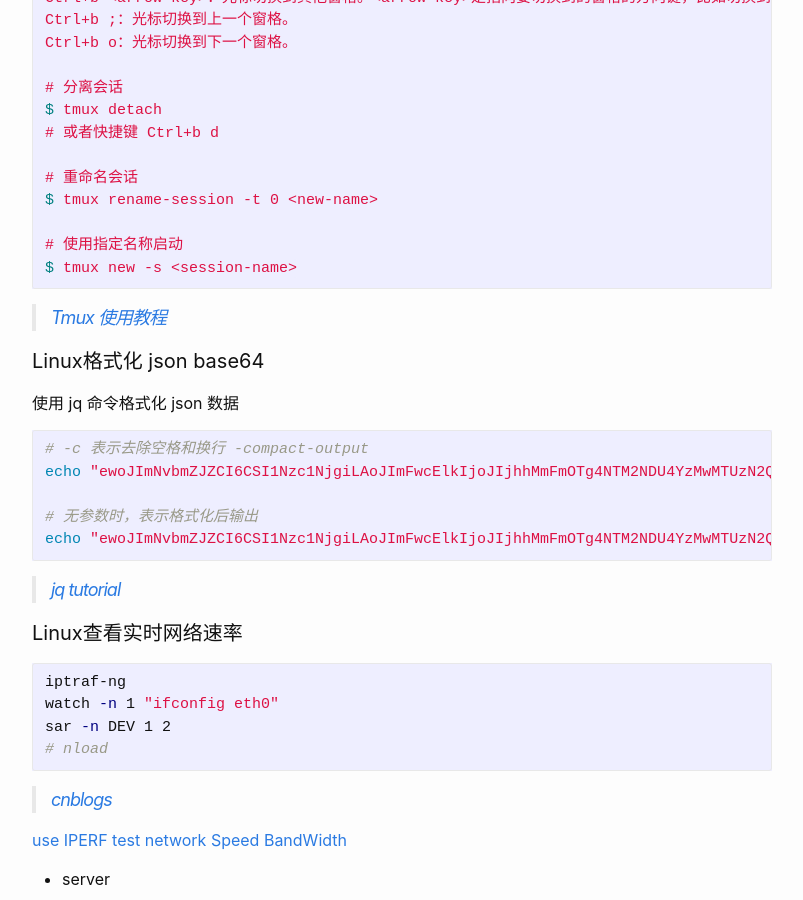
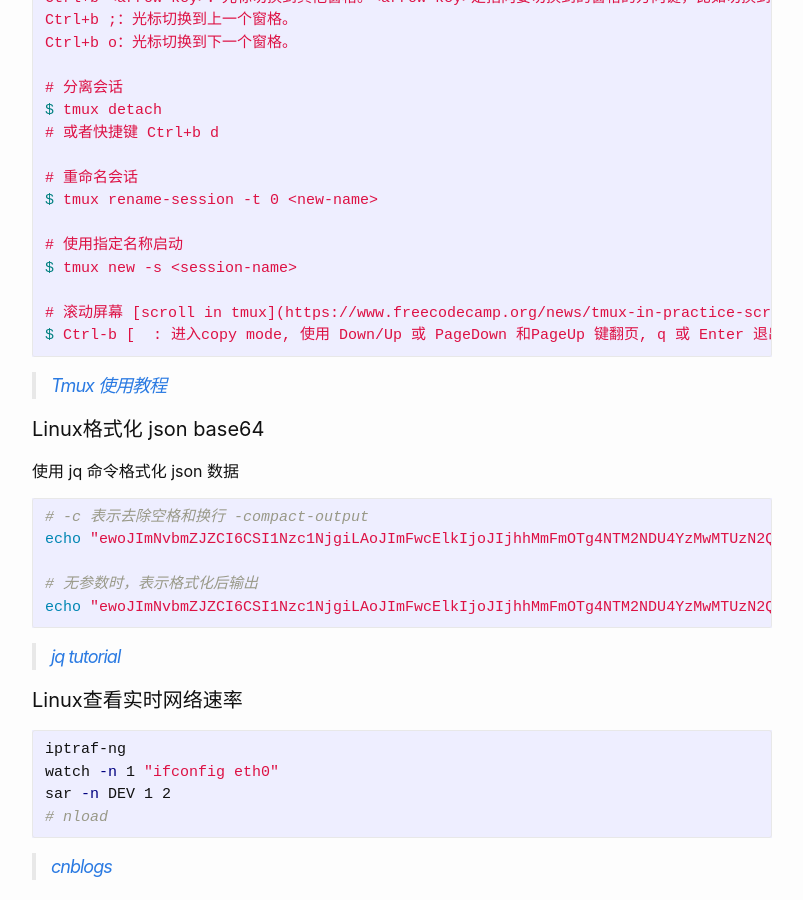
Before and after one commit to wangtiga/wangtiga.github.io, a Jekyll site: the page built from _previews/linux_command.md, in a window 1280 px wide and 900 px high, scrolled down 1085 px. Shown: the whole window, without its empty margins (238-1041 px from the left). Built offline with Jekyll 4.4.1, drawn with Linux system fonts in a browser that asks for light colours.

Commit message:
updated from tcloud

````diff
--- a/_previews/linux_command.md
+++ b/_previews/linux_command.md
@@ -40,6 +40,9 @@ $ tmux rename-session -t 0 <new-name>
 
 # 使用指定名称启动
 $ tmux new -s <session-name>
+
+# 滚动屏幕 [scroll in tmux](https://www.freecodecamp.org/news/tmux-in-practice-scrollback-buffer-47d5ffa71c93/)
+$ Ctrl-b [  : 进入copy mode, 使用 Down/Up 或 PageDown 和PageUp 键翻页, q 或 Enter 退出 copy mode 。
 ```
 
 > [Tmux 使用教程](http://www.ruanyifeng.com/blog/2019/10/tmux.html)
````
